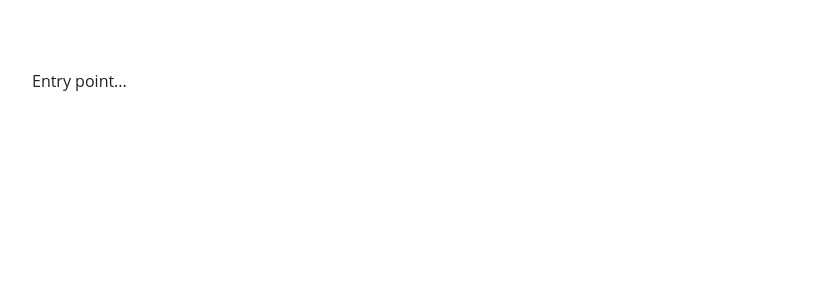
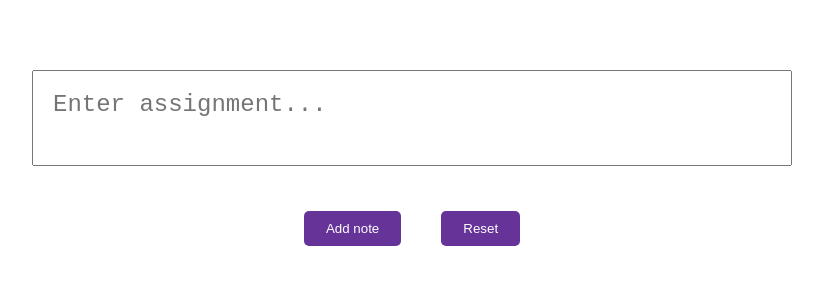
Before and after one commit to eugeneborodko/to-do-list, a React app: page / in a window 1280 px wide. Shown: the whole page, without its empty margins (228-1051 px from the left). Built offline with nearby package versions, Linux system fonts and the light colour scheme.

Commit message:
feat: add input markup

```diff
--- a/src/components/app/app.component.js
+++ b/src/components/app/app.component.js
@@ -1,9 +1,10 @@
 import React from 'react';
+import Input from './../input/input.component';
 
 export default () => {
   return (
     <div className="container body__container">
-      <div>Entry point...</div>
+      <Input />
     </div>
   );
 };
--- /dev/null
+++ b/src/components/input/input.component.js
@@ -0,0 +1,14 @@
+import React from 'react';
+import './../../styles/input.scss';
+
+export default () => {
+  return (
+    <>
+      <textarea className="textarea container__textarea" placeholder="Enter assignment..."></textarea>
+      <div className="buttons">
+        <button className="btn">Add note</button>
+        <button className="btn">Reset</button>
+      </div>
+    </>
+  );
+};
--- a/src/styles/index.scss
+++ b/src/styles/index.scss
@@ -3,6 +3,10 @@ body {
   margin: 0;
   color: #222222;
   font-family: "Open Sans", sans-serif;
+}
+
+* {
+  box-sizing: border-box;
 }
 
 .container {
--- /dev/null
+++ b/src/styles/input.scss
@@ -0,0 +1,31 @@
+.textarea {
+  width: 100%;
+  padding: 20px;
+  font-size: 24px;
+  resize: none;
+}
+
+.container__textarea {
+  margin-bottom: 40px;
+}
+
+.buttons {
+  display: flex;
+  justify-content: center;
+  align-items: center;
+}
+
+.btn {
+  margin: 0 20px;
+  padding: 10px 22px;
+  color: #ffffff;
+  background: rebeccapurple;
+  border: none;
+  border-radius: 5px;
+  outline: 0;
+  cursor: pointer;
+
+  &:hover {
+    background: purple;
+  }
+}
```
